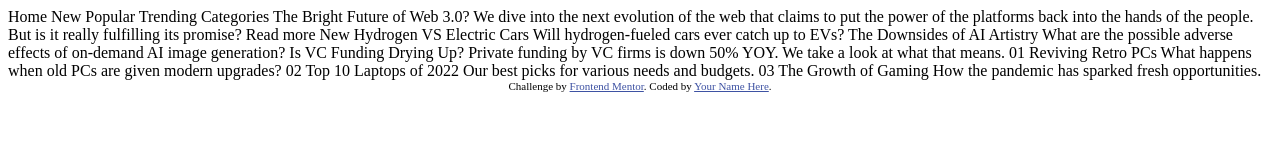
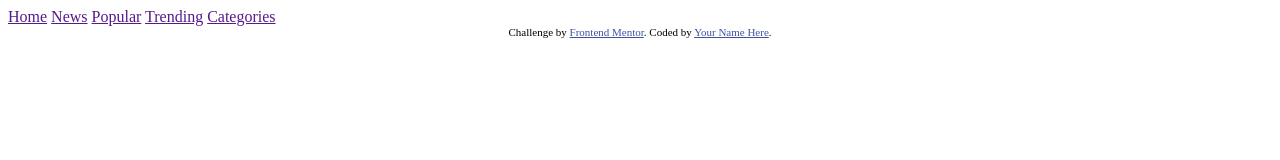
Before and after one commit to TanakitPhaopin/news-homepage-main, a plain HTML site: page index.html in a window 1280 px wide. Drawn offline with Linux system fonts and the light colour scheme.

Commit message:
Add html for top nav

```diff
--- a/index.html
+++ b/index.html
@@ -1,28 +1,45 @@
 <!DOCTYPE html>
 <html lang="en">
   <head>
-  <meta charset="UTF-8">
-  <meta name="viewport" content="width=device-width, initial-scale=1.0"> <!-- displays site properly based on user's device -->
+    <meta charset="UTF-8" />
+    <meta name="viewport" content="width=device-width, initial-scale=1.0" />
+    <!-- displays site properly based on user's device -->
 
-  <link rel="icon" type="image/png" sizes="32x32" href="./assets/images/favicon-32x32.png">
+    <link
+      rel="icon"
+      type="image/png"
+      sizes="32x32"
+      href="./assets/images/favicon-32x32.png"
+    />
 
     <title>Frontend Mentor | News homepage</title>
 
     <!-- Feel free to remove these styles or customise in your own stylesheet 👍 -->
     <style>
-    .attribution { font-size: 11px; text-align: center; }
-    .attribution a { color: hsl(228, 45%, 44%); }
+      .attribution {
+        font-size: 11px;
+        text-align: center;
+      }
+      .attribution a {
+        color: hsl(228, 45%, 44%);
+      }
     </style>
   </head>
   <body>
+    <header>
+      <div>
+        <!--Logo-->
+      </div>
+      <div>
+        <a href="">Home</a>
+        <a href="">News</a>
+        <a href="">Popular</a>
+        <a href="">Trending</a>
+        <a href="">Categories</a>
+      </div>
+    </header>
 
-  Home
-  New
-  Popular
-  Trending
-  Categories
-
-  The Bright Future of Web 3.0?
+    <!-- The Bright Future of Web 3.0?
 
   We dive into the next evolution of the web that claims to put the power of the platforms back into the hands of the people.
   But is it really fulfilling its promise?
@@ -50,11 +67,13 @@
 
   03
   The Growth of Gaming
-  How the pandemic has sparked fresh opportunities.
+  How the pandemic has sparked fresh opportunities. -->
 
     <div class="attribution">
-    Challenge by <a href="https://www.frontendmentor.io?ref=challenge" target="_blank">Frontend Mentor</a>.
-    Coded by <a href="#">Your Name Here</a>.
+      Challenge by
+      <a href="https://www.frontendmentor.io?ref=challenge" target="_blank"
+        >Frontend Mentor</a
+      >. Coded by <a href="#">Your Name Here</a>.
     </div>
   </body>
 </html>
```
Lines whose indentation alone changed are shown as unchanged.
